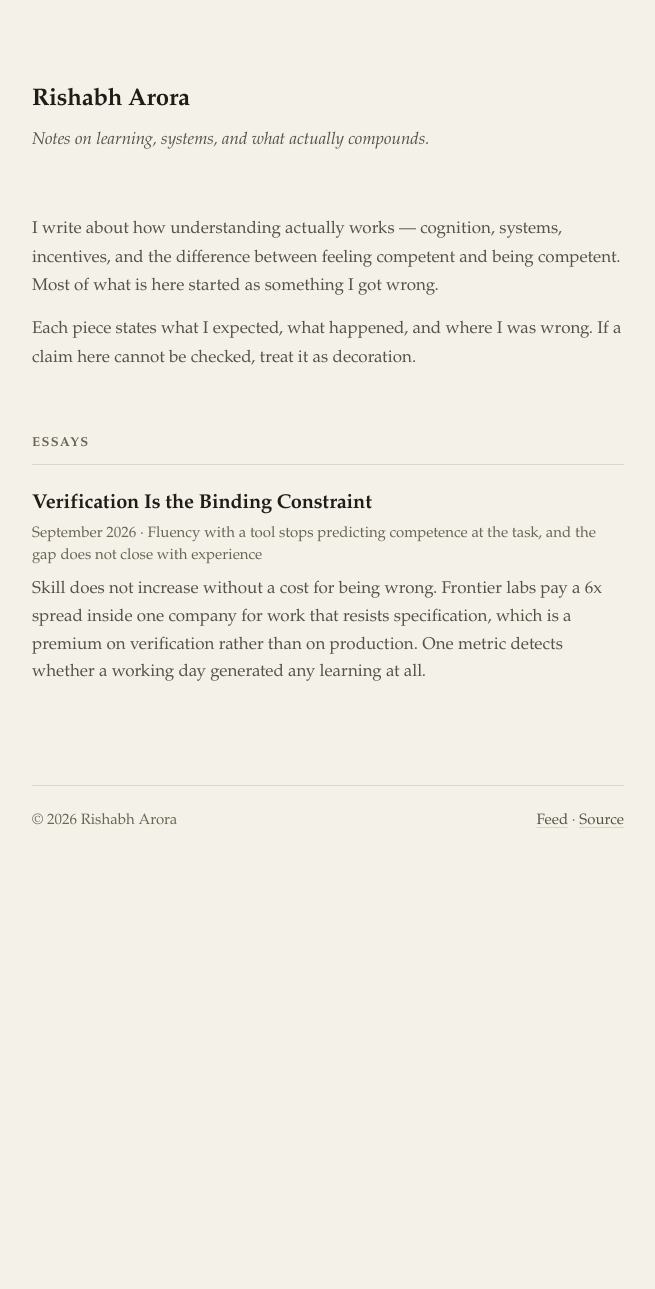
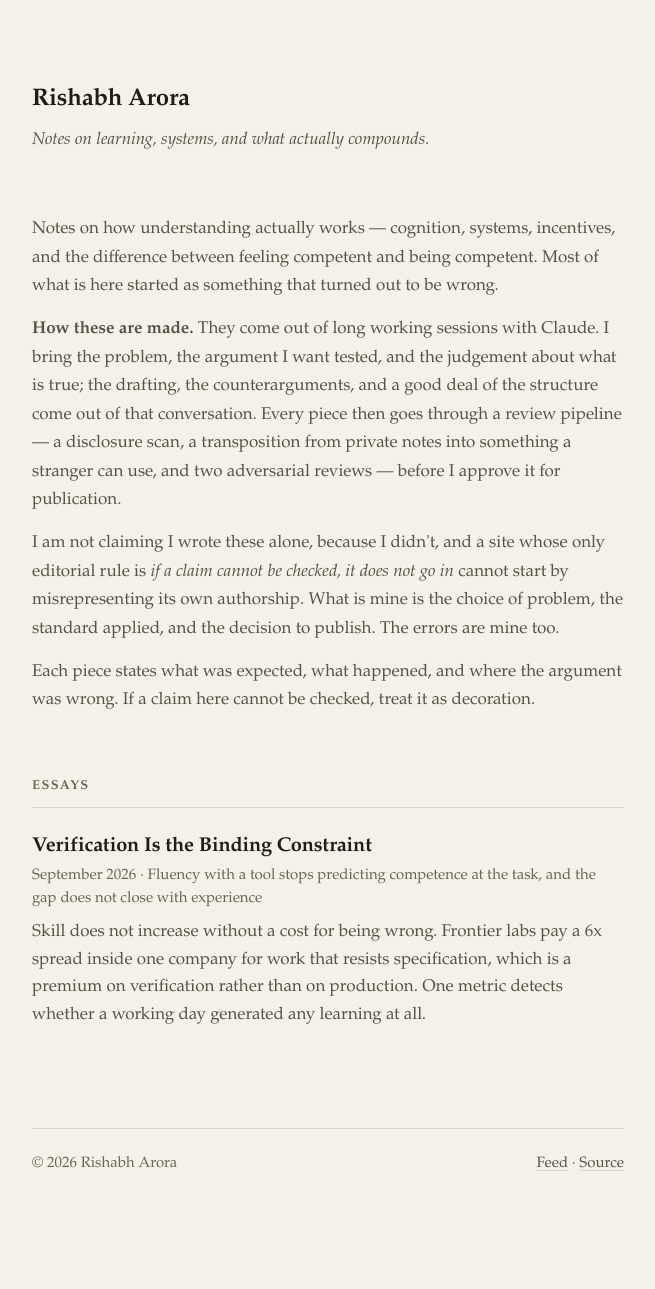
Before and after one commit to rishabharora-kk/blog, a Jekyll site: the page built from index.html, in a window 1280 px wide. Shown: the whole page, without its empty margins (312-967 px from the left). Built offline with Jekyll 4.4.1, drawn with Linux system fonts in a browser that asks for light colours; before the commit the page ends 946 px from its top, so only the background shows below that.

Commit message:
State how these pieces are actually made
The index read "I write about..." and "Each piece states what I expected",
which claims sole authorship. That is not how these are produced, and a site
whose only editorial rule is that a claim must be checkable cannot open by
misrepresenting its own byline.

The index now says plainly that the pieces come out of working sessions with
Claude, what comes from where, and what remains the author's: the choice of
problem, the standard applied, the decision to publish, and the errors.

Adds the same disclosure to the post layout. A reader arriving from a direct
link never sees the index, so provenance has to travel with the piece rather
than live one click away.

Verified at 390 / 768 / 1440px in light and dark: horizontal overflow still 0
in all twelve combinations.

Co-Authored-By: Claude Opus 5 <noreply@anthropic.com>
Claude-Session: https://claude.ai/code/session_01E9PBcGiGQzw9yygd6HtTMm

```diff
--- a/assets/css/main.css
+++ b/assets/css/main.css
@@ -392,3 +392,24 @@ a:hover { color: var(--accent); text-decoration-color: currentColor; }
   .prose pre, .prose .table-scroll { break-inside: avoid; }
   .prose h2, .prose h3 { break-after: avoid; }
 }
+
+/* --- colophon -------------------------------------------------- */
+
+/* Provenance, on every post. A reader arriving from a direct link never
+   sees the index, so the disclosure has to travel with the piece. */
+.colophon {
+  margin-top: 4rem;
+  padding-top: 1.4rem;
+  border-top: 1px solid var(--rule-soft);
+}
+.colophon p {
+  margin: 0;
+  font-size: 0.9375rem;
+  line-height: 1.6;
+  color: var(--ink-faint);
+  font-style: italic;
+}
+.colophon a { color: inherit; }
+.colophon a:hover { color: var(--accent); }
+
+@media print { .colophon { font-style: normal; } }
--- a/index.html
+++ b/index.html
@@ -5,13 +5,29 @@ layout: default
 <!-- Edit this intro freely. It is the only prose on the index. -->
 <div class="bio">
   <p>
-    I write about how understanding actually works — cognition, systems,
-    incentives, and the difference between feeling competent and being
-    competent. Most of what is here started as something I got wrong.
+    Notes on how understanding actually works — cognition, systems, incentives,
+    and the difference between feeling competent and being competent. Most of
+    what is here started as something that turned out to be wrong.
   </p>
   <p>
-    Each piece states what I expected, what happened, and where I was
-    wrong. If a claim here cannot be checked, treat it as decoration.
+    <strong>How these are made.</strong> They come out of long working sessions
+    with Claude. I bring the problem, the argument I want tested, and the
+    judgement about what is true; the drafting, the counterarguments, and a
+    good deal of the structure come out of that conversation. Every piece then
+    goes through a review pipeline — a disclosure scan, a transposition from
+    private notes into something a stranger can use, and two adversarial
+    reviews — before I approve it for publication.
+  </p>
+  <p>
+    I am not claiming I wrote these alone, because I didn't, and a site whose
+    only editorial rule is <em>if a claim cannot be checked, it does not go
+    in</em> cannot start by misrepresenting its own authorship. What is mine is
+    the choice of problem, the standard applied, and the decision to publish.
+    The errors are mine too.
+  </p>
+  <p>
+    Each piece states what was expected, what happened, and where the argument
+    was wrong. If a claim here cannot be checked, treat it as decoration.
   </p>
 </div>
 
```
Also changed, not shown: _layouts/post.html (+10 -0 lines).
